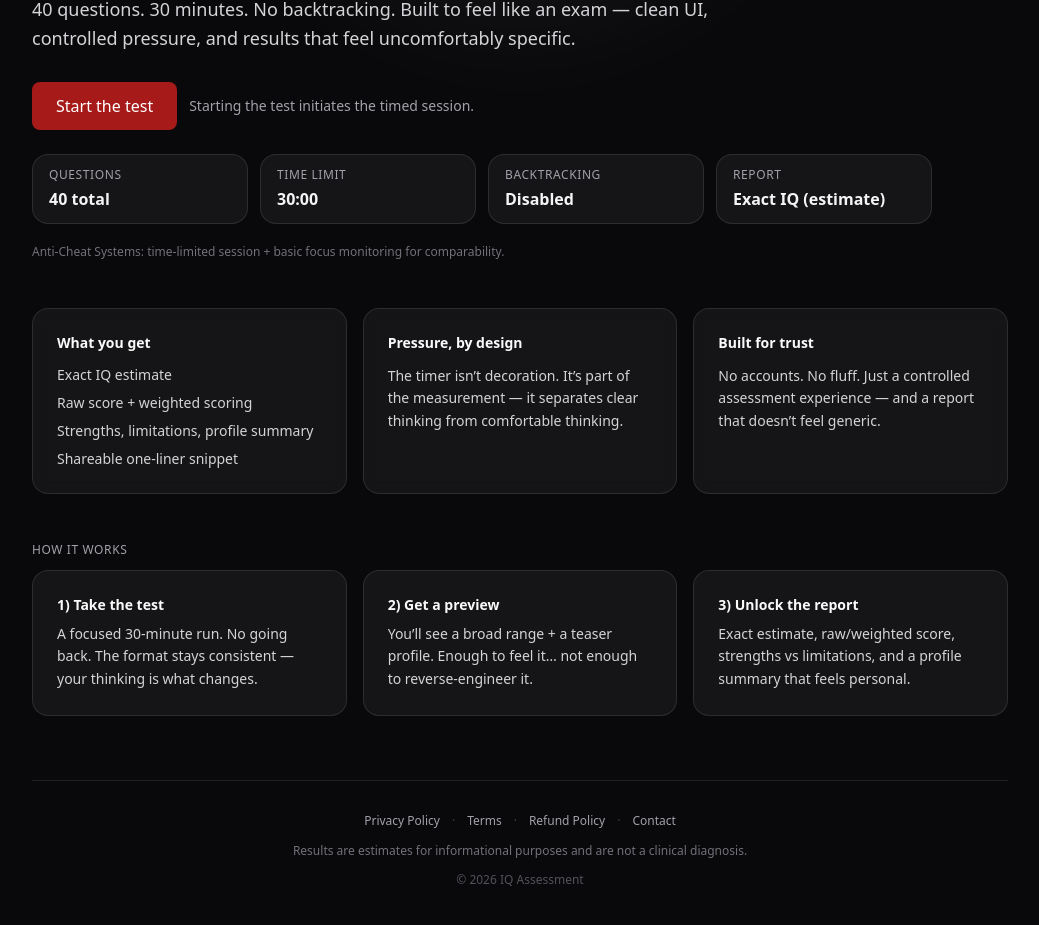
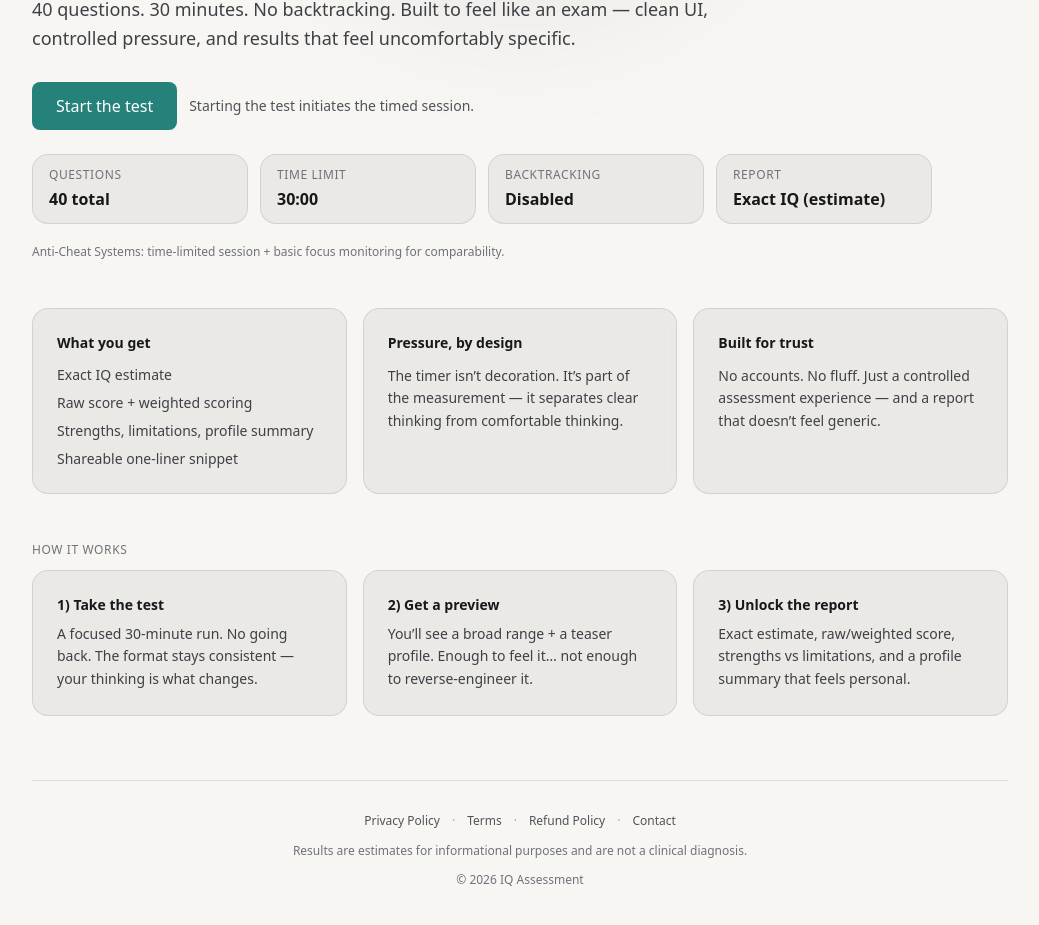
Before and after one commit to rickey88-rgb/iq-test-ny, a Next.js app: page / in a window 1280 px wide. Shown: the part 337-1262 px from the top of the page, without its empty margins (120-1159 px from the left). Built offline with nearby package versions, Linux system fonts and the light colour scheme.

Commit message:
Landing page color update (offwhite + teal)

```diff
--- a/app/page.tsx
+++ b/app/page.tsx
@@ -3,9 +3,9 @@ import { Card, PrimaryButton } from "@/components/ui";
 
 function Stat({ k, v }: { k: string; v: string }) {
   return (
-    <div className="rounded-2xl border border-white/10 bg-white/5 px-4 py-3">
-      <div className="text-xs uppercase tracking-wider text-zinc-400">{k}</div>
-      <div className="mt-1 text-sm md:text-base font-semibold text-zinc-100">
+    <div className="rounded-2xl border border-black/10 bg-black/5 px-4 py-3">
+      <div className="text-xs uppercase tracking-wider text-zinc-500">{k}</div>
+      <div className="mt-1 text-sm md:text-base font-semibold text-zinc-900">
         {v}
       </div>
     </div>
@@ -14,18 +14,18 @@ function Stat({ k, v }: { k: string; v: string }) {
 
 export default function HomePage() {
   return (
-    <main className="min-h-screen bg-zinc-950 text-zinc-50">
+    <main className="min-h-screen bg-[#F7F6F3] text-zinc-900">
       {/* subtle background */}
       <div className="pointer-events-none absolute inset-0 overflow-hidden">
-        <div className="absolute -top-40 left-1/2 h-[520px] w-[520px] -translate-x-1/2 rounded-full bg-white/5 blur-3xl" />
-        <div className="absolute top-[35%] -left-40 h-[420px] w-[420px] rounded-full bg-white/4 blur-3xl" />
-        <div className="absolute bottom-[-220px] right-[-120px] h-[560px] w-[560px] rounded-full bg-white/4 blur-3xl" />
+        <div className="absolute -top-40 left-1/2 h-[520px] w-[520px] -translate-x-1/2 rounded-full bg-black/5 blur-3xl" />
+        <div className="absolute top-[35%] -left-40 h-[420px] w-[420px] rounded-full bg-black/4 blur-3xl" />
+        <div className="absolute bottom-[-220px] right-[-120px] h-[560px] w-[560px] rounded-full bg-black/4 blur-3xl" />
       </div>
 
       <div className="relative mx-auto max-w-landing px-5 md:px-8 py-12 md:py-16">
         {/* Header */}
         <div className="flex items-center justify-between">
-          <div className="text-xs uppercase tracking-wider text-zinc-400">
+          <div className="text-xs uppercase tracking-wider text-zinc-500">
             IQ Assessment
           </div>
           <div className="text-xs text-zinc-500">
@@ -38,10 +38,10 @@ export default function HomePage() {
           <div className="max-w-[900px]">
             <h1 className="mt-4 text-4xl md:text-6xl font-semibold leading-[1.02]">
               Most people think they’re above average.{" "}
-              <span className="text-zinc-300">Statistically, you aren’t..</span>
+              <span className="text-zinc-600">Statistically, you aren’t..</span>
             </h1>
 
-            <p className="mt-4 max-w-[760px] text-zinc-300 text-[15px] md:text-[18px] leading-relaxed">
+            <p className="mt-4 max-w-[760px] text-zinc-700 text-[15px] md:text-[18px] leading-relaxed">
               40 questions. 30 minutes. No backtracking. Built to feel like an
               exam — clean UI, controlled pressure, and results that feel
               uncomfortably specific.
@@ -50,12 +50,12 @@ export default function HomePage() {
             {/* CTA (mobile: stacked, desktop: inline) */}
             <div className="mt-7 flex w-full flex-col gap-2 sm:flex-row sm:items-center sm:gap-3">
               <Link href="/test" className="w-full sm:w-auto">
-                <PrimaryButton className="w-full sm:w-auto px-6 py-3 !bg-red-700/90 !text-white hover:!bg-red-600 active:bg-red-700 active:translate-y-[1px] transition-colors">
+                <PrimaryButton className="w-full sm:w-auto px-6 py-3 !bg-teal-700/90 !text-white hover:!bg-teal-600 active:bg-teal-700 active:translate-y-[1px] transition-colors">
                   Start the test
                 </PrimaryButton>
               </Link>
 
-              <div className="text-sm text-zinc-400 sm:text-left">
+              <div className="text-sm text-zinc-600 sm:text-left">
                 Starting the test initiates the timed session.
               </div>
             </div>
@@ -76,9 +76,9 @@ export default function HomePage() {
 
         {/* Value props */}
         <section className="mt-10 md:mt-12 grid md:grid-cols-3 gap-4">
-          <Card className="p-6 !bg-white/5 !border-white/10 !shadow-none">
-            <div className="text-sm font-semibold text-zinc-50">What you get</div>
-            <ul className="mt-3 text-sm text-zinc-300 space-y-2">
+          <Card className="p-6 !bg-black/5 !border-black/10 !shadow-none">
+            <div className="text-sm font-semibold text-zinc-900">What you get</div>
+            <ul className="mt-3 text-sm text-zinc-700 space-y-2">
               <li>Exact IQ estimate</li>
               <li>Raw score + weighted scoring</li>
               <li>Strengths, limitations, profile summary</li>
@@ -86,19 +86,19 @@ export default function HomePage() {
             </ul>
           </Card>
 
-          <Card className="p-6 !bg-white/5 !border-white/10 !shadow-none">
-            <div className="text-sm font-semibold text-zinc-50">
+          <Card className="p-6 !bg-black/5 !border-black/10 !shadow-none">
+            <div className="text-sm font-semibold text-zinc-900">
               Pressure, by design
             </div>
-            <p className="mt-3 text-sm text-zinc-300 leading-relaxed">
+            <p className="mt-3 text-sm text-zinc-700 leading-relaxed">
               The timer isn’t decoration. It’s part of the measurement — it
               separates clear thinking from comfortable thinking.
             </p>
           </Card>
 
-          <Card className="p-6 !bg-white/5 !border-white/10 !shadow-none">
-            <div className="text-sm font-semibold text-zinc-50">Built for trust</div>
-            <p className="mt-3 text-sm text-zinc-300 leading-relaxed">
+          <Card className="p-6 !bg-black/5 !border-black/10 !shadow-none">
+            <div className="text-sm font-semibold text-zinc-900">Built for trust</div>
+            <p className="mt-3 text-sm text-zinc-700 leading-relaxed">
               No accounts. No fluff. Just a controlled assessment experience —
               and a report that doesn’t feel generic.
             </p>
@@ -107,27 +107,27 @@ export default function HomePage() {
 
         {/* How it works */}
         <section className="mt-10 md:mt-12">
-          <div className="text-xs uppercase tracking-wider text-zinc-400">
+          <div className="text-xs uppercase tracking-wider text-zinc-500">
             How it works
           </div>
           <div className="mt-3 grid md:grid-cols-3 gap-4">
-            <div className="rounded-2xl border border-white/10 bg-white/5 p-6">
+            <div className="rounded-2xl border border-black/10 bg-black/5 p-6">
               <div className="text-sm font-semibold">1) Take the test</div>
-              <p className="mt-2 text-sm text-zinc-300 leading-relaxed">
+              <p className="mt-2 text-sm text-zinc-700 leading-relaxed">
                 A focused 30-minute run. No going back. The format stays
                 consistent — your thinking is what changes.
               </p>
             </div>
-            <div className="rounded-2xl border border-white/10 bg-white/5 p-6">
+            <div className="rounded-2xl border border-black/10 bg-black/5 p-6">
               <div className="text-sm font-semibold">2) Get a preview</div>
-              <p className="mt-2 text-sm text-zinc-300 leading-relaxed">
+              <p className="mt-2 text-sm text-zinc-700 leading-relaxed">
                 You’ll see a broad range + a teaser profile. Enough to feel it…
                 not enough to reverse-engineer it.
               </p>
             </div>
-            <div className="rounded-2xl border border-white/10 bg-white/5 p-6">
+            <div className="rounded-2xl border border-black/10 bg-black/5 p-6">
               <div className="text-sm font-semibold">3) Unlock the report</div>
-              <p className="mt-2 text-sm text-zinc-300 leading-relaxed">
+              <p className="mt-2 text-sm text-zinc-700 leading-relaxed">
                 Exact estimate, raw/weighted score, strengths vs limitations,
                 and a profile summary that feels personal.
               </p>
@@ -136,22 +136,22 @@ export default function HomePage() {
         </section>
 
         {/* Footer (clean + centered) */}
-        <footer className="mt-12 md:mt-16 border-t border-white/10 pt-8">
+        <footer className="mt-12 md:mt-16 border-t border-black/10 pt-8">
           <div className="mx-auto max-w-[980px] text-center">
-            <div className="flex flex-wrap items-center justify-center gap-x-3 gap-y-2 text-xs text-zinc-400">
-              <Link href="/privacy" className="hover:text-zinc-200 transition-colors">
+            <div className="flex flex-wrap items-center justify-center gap-x-3 gap-y-2 text-xs text-zinc-600">
+              <Link href="/privacy" className="hover:text-zinc-900 transition-colors">
                 Privacy Policy
               </Link>
-              <span className="text-zinc-700">·</span>
-              <Link href="/terms" className="hover:text-zinc-200 transition-colors">
+              <span className="text-zinc-400">·</span>
+              <Link href="/terms" className="hover:text-zinc-900 transition-colors">
                 Terms
               </Link>
-              <span className="text-zinc-700">·</span>
-              <Link href="/refunds" className="hover:text-zinc-200 transition-colors">
+              <span className="text-zinc-400">·</span>
+              <Link href="/refunds" className="hover:text-zinc-900 transition-colors">
                 Refund Policy
               </Link>
-              <span className="text-zinc-700">·</span>
-              <Link href="/contact" className="hover:text-zinc-200 transition-colors">
+              <span className="text-zinc-400">·</span>
+              <Link href="/contact" className="hover:text-zinc-900 transition-colors">
                 Contact
               </Link>
             </div>
@@ -161,7 +161,7 @@ export default function HomePage() {
               clinical diagnosis.
             </div>
 
-            <div className="mt-3 text-xs text-zinc-600">
+            <div className="mt-3 text-xs text-zinc-500">
               © {new Date().getFullYear()} IQ Assessment
             </div>
           </div>
```
